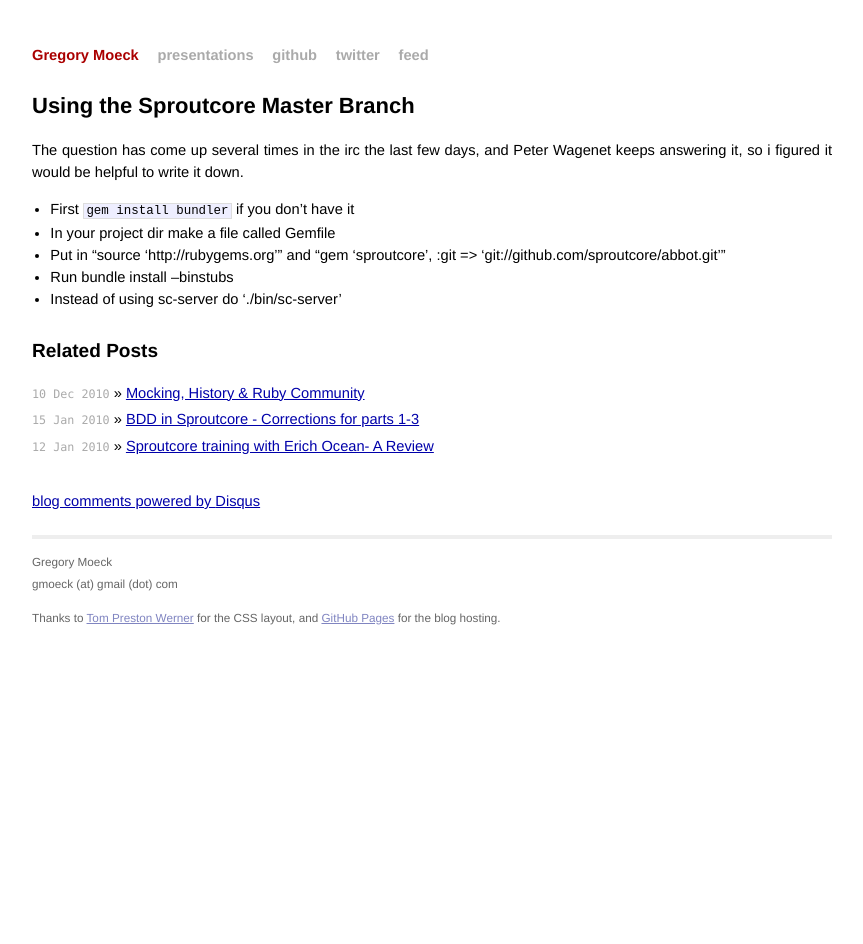
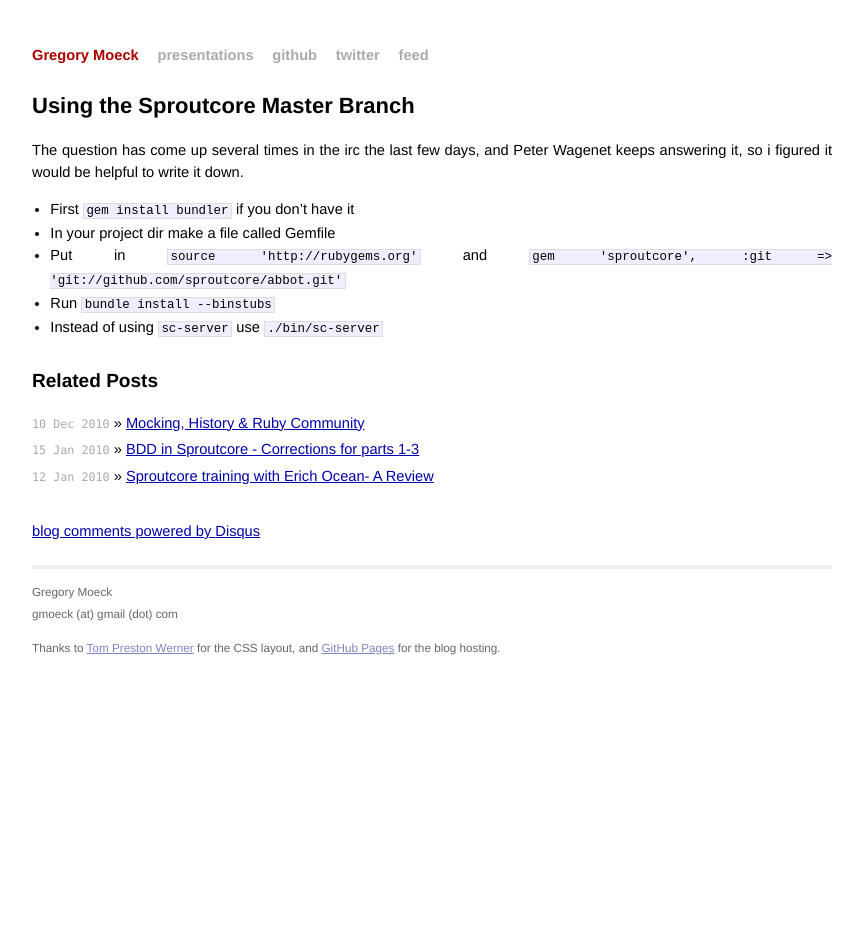
Before and after one commit to gmoeck/gmoeck.github.com, a Jekyll site: the page built from _posts/2010-01-31-using-sproutcore-master-branch.markdown, in a window 1280 px wide. Shown: the whole page, without its empty margins (208-1071 px from the left). Built offline with Jekyll 4.4.1, drawn with Linux system fonts in a browser that asks for light colours; Markdown is read by kramdown in place of the engine named in the settings; comment, search, counter and statistics services are not loaded.

Commit message:
Update to use code

```diff
--- a/_posts/2010-01-31-using-sproutcore-master-branch.markdown
+++ b/_posts/2010-01-31-using-sproutcore-master-branch.markdown
@@ -7,6 +7,6 @@
 
 * First `gem install bundler` if you don't have it
 * In your project dir make a file called Gemfile
-* Put in "source 'http://rubygems.org'" and "gem 'sproutcore', :git => 'git://github.com/sproutcore/abbot.git'"
-* Run bundle install --binstubs
-* Instead of using sc-server do './bin/sc-server'
+* Put in `source 'http://rubygems.org'` and `gem 'sproutcore', :git => 'git://github.com/sproutcore/abbot.git'`
+* Run `bundle install --binstubs`
+* Instead of using `sc-server` use `./bin/sc-server`
```
